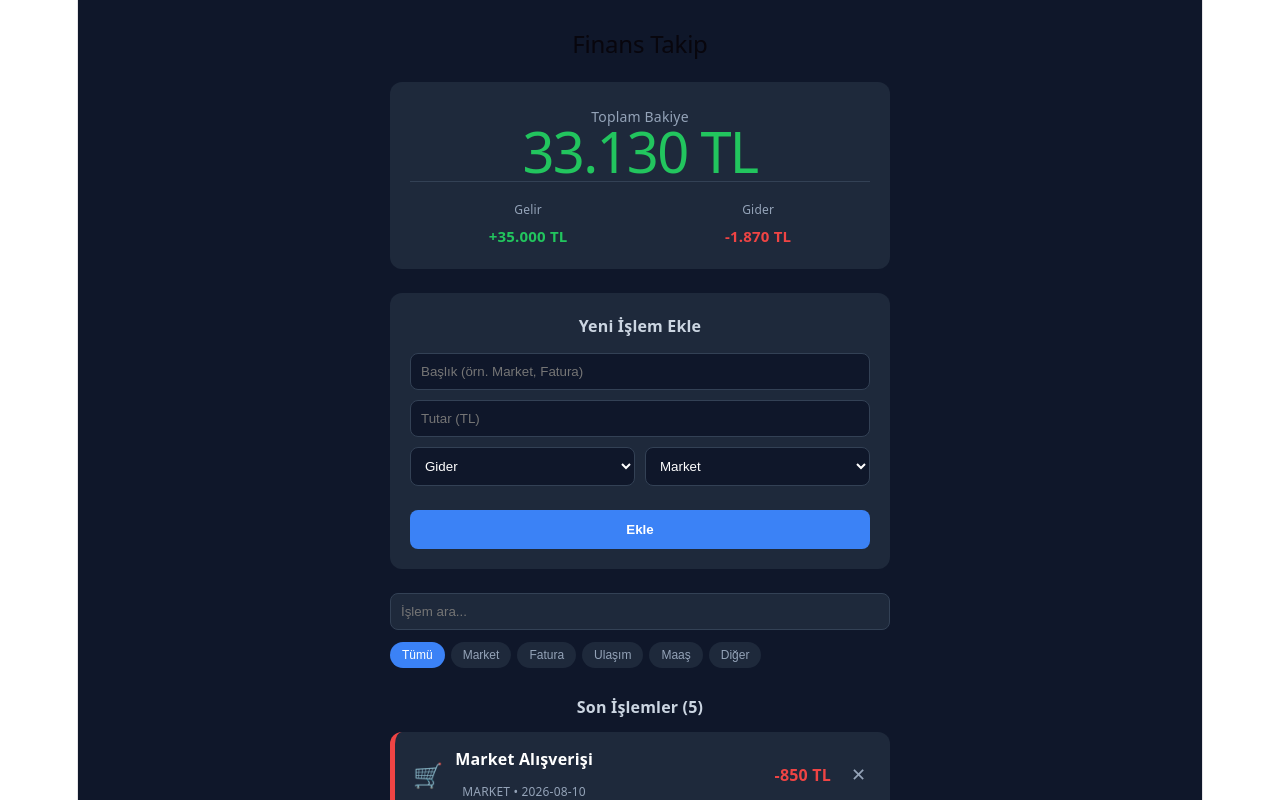
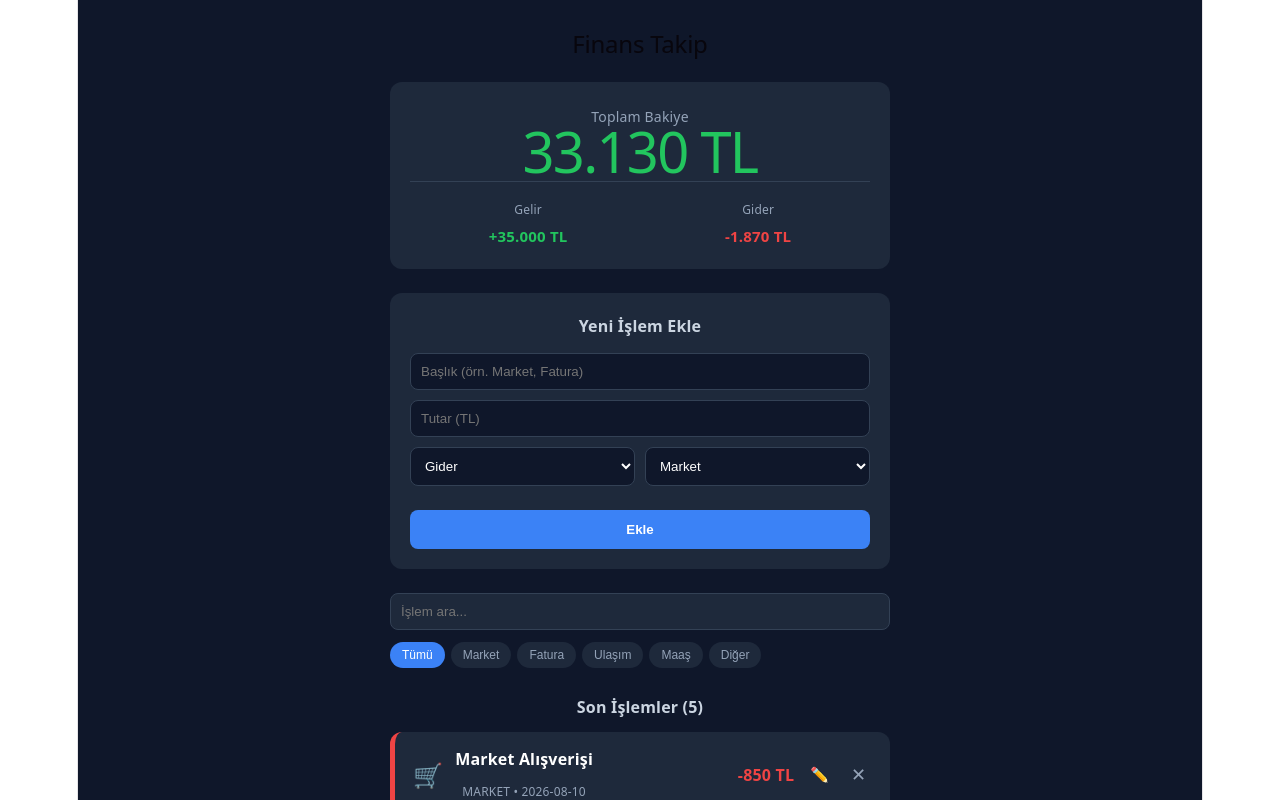
Before and after one commit to VRGL35/finans-uygulamasi, a React app in the folder frontend/: page / in a window 1280 px wide. Shown: the top 800 px of the page. Built offline with nearby package versions, Linux system fonts and the light colour scheme; the HTML template or start-up script is replaced by a standard one.

Commit message:
feat: harcama duzenleme (edit/update) ozelligi eklendi

```diff
--- a/frontend/src/App.jsx
+++ b/frontend/src/App.jsx
@@ -7,13 +7,37 @@ function App() {
   const [transactions, setTransactions] = useState(initialTransactions);
   const [searchTerm, setSearchTerm] = useState("");
   const [selectedCategory, setSelectedCategory] = useState("all");
+  const [editingTransaction, setEditingTransaction] = useState(null);
 
+  // Ekleme
   const handleAddTransaction = (newTx) => {
     setTransactions((prev) => [newTx, ...prev]);
   };
 
+  // Silme
   const handleDeleteTransaction = (id) => {
     setTransactions((prev) => prev.filter((tx) => tx.id !== id));
+    if (editingTransaction?.id === id) {
+      setEditingTransaction(null);
+    }
+  };
+
+  // Düzenleme Başlatma
+  const handleStartEdit = (tx) => {
+    setEditingTransaction(tx);
+  };
+
+  // Düzenlemeyi Kaydetme
+  const handleUpdateTransaction = (updatedTx) => {
+    setTransactions((prev) =>
+      prev.map((item) => (item.id === updatedTx.id ? updatedTx : item))
+    );
+    setEditingTransaction(null);
+  };
+
+  // Düzenlemeyi İptal Etme
+  const handleCancelEdit = () => {
+    setEditingTransaction(null);
   };
 
   const filteredTransactions = transactions.filter((item) => {
@@ -69,8 +93,13 @@ function App() {
           </div>
         </div>
 
-        {/* Ekleme Formu */}
-        <HarcamaFormu onAddTransaction={handleAddTransaction} />
+        {/* Form Alanı (Ekleme / Güncelleme) */}
+        <HarcamaFormu
+          onAddTransaction={handleAddTransaction}
+          editingTransaction={editingTransaction}
+          onUpdateTransaction={handleUpdateTransaction}
+          onCancelEdit={handleCancelEdit}
+        />
 
         {/* Filtreleme ve Arama */}
         <div style={{ marginBottom: "20px" }}>
@@ -128,6 +157,7 @@ function App() {
                 key={item.id}
                 transaction={item}
                 onDelete={handleDeleteTransaction}
+                onEdit={handleStartEdit}
               />
             ))
           )}
--- a/frontend/src/components/HarcamaFormu.jsx
+++ b/frontend/src/components/HarcamaFormu.jsx
@@ -1,11 +1,27 @@
-import { useState } from "react";
+import { useState, useEffect } from "react";
 
-export default function HarcamaFormu({ onAddTransaction }) {
+export default function HarcamaFormu({ onAddTransaction, editingTransaction, onUpdateTransaction, onCancelEdit }) {
   const [title, setTitle] = useState("");
   const [amount, setAmount] = useState("");
   const [type, setType] = useState("expense");
   const [category, setCategory] = useState("market");
   const [error, setError] = useState("");
+
+  useEffect(() => {
+    if (editingTransaction) {
+      setTitle(editingTransaction.title);
+      setAmount(editingTransaction.amount.toString());
+      setType(editingTransaction.type);
+      setCategory(editingTransaction.category);
+      setError("");
+    } else {
+      setTitle("");
+      setAmount("");
+      setType("expense");
+      setCategory("market");
+      setError("");
+    }
+  }, [editingTransaction]);
 
   const handleSubmit = (e) => {
     e.preventDefault();
@@ -22,6 +38,17 @@ export default function HarcamaFormu({ onAddTransaction }) {
 
     setError("");
 
+    if (editingTransaction) {
+      // Güncelleme işlemi
+      onUpdateTransaction({
+        ...editingTransaction,
+        title: title.trim(),
+        amount: numericAmount,
+        type,
+        category
+      });
+    } else {
+      // Yeni ekleme işlemi
       const newTransaction = {
         id: Date.now(),
         title: title.trim(),
@@ -30,8 +57,8 @@ export default function HarcamaFormu({ onAddTransaction }) {
         category,
         date: new Date().toISOString().split("T")[0]
       };
-
       onAddTransaction(newTransaction);
+    }
 
     setTitle("");
     setAmount("");
@@ -50,7 +77,9 @@ export default function HarcamaFormu({ onAddTransaction }) {
 
   return (
     <form onSubmit={handleSubmit} style={{ backgroundColor: "#1e293b", padding: "20px", borderRadius: "12px", marginBottom: "24px" }}>
-      <h3 style={{ margin: "0 0 14px 0", fontSize: "16px", color: "#cbd5e1" }}>Yeni İşlem Ekle</h3>
+      <h3 style={{ margin: "0 0 14px 0", fontSize: "16px", color: "#cbd5e1" }}>
+        {editingTransaction ? "İşlemi Düzenle" : "Yeni İşlem Ekle"}
+      </h3>
 
       {error && <div style={{ color: "#ef4444", fontSize: "13px", marginBottom: "10px" }}>{error}</div>}
 
@@ -85,21 +114,40 @@ export default function HarcamaFormu({ onAddTransaction }) {
         </select>
       </div>
 
+      <div style={{ display: "flex", gap: "10px" }}>
         <button
           type="submit"
           style={{
-          width: "100%",
+            flex: 1,
             padding: "12px",
             borderRadius: "8px",
             border: "none",
-          backgroundColor: "#3b82f6",
+            backgroundColor: editingTransaction ? "#f59e0b" : "#3b82f6",
             color: "#ffffff",
             fontWeight: "bold",
             cursor: "pointer"
           }}
         >
-        Ekle
+          {editingTransaction ? "Güncelle" : "Ekle"}
         </button>
+
+        {editingTransaction && (
+          <button
+            type="button"
+            onClick={onCancelEdit}
+            style={{
+              padding: "12px 18px",
+              borderRadius: "8px",
+              border: "1px solid #475569",
+              backgroundColor: "transparent",
+              color: "#94a3b8",
+              cursor: "pointer"
+            }}
+          >
+            İptal
+          </button>
+        )}
+      </div>
     </form>
   );
 }
--- a/frontend/src/components/HarcamaKarti.jsx
+++ b/frontend/src/components/HarcamaKarti.jsx
@@ -6,7 +6,7 @@ const categoryIcons = {
   diger: "📌"
 };
 
-export default function HarcamaKarti({ transaction, onDelete }) {
+export default function HarcamaKarti({ transaction, onDelete, onEdit }) {
   const isIncome = transaction.type === "income";
   const icon = categoryIcons[transaction.category] || categoryIcons.diger;
 
@@ -34,10 +34,38 @@ export default function HarcamaKarti({ transaction, onDelete }) {
         </div>
       </div>
 
-      <div style={{ display: "flex", alignItems: "center", gap: "14px" }}>
+      <div style={{ display: "flex", alignItems: "center", gap: "10px" }}>
         <div style={{ fontWeight: "700", fontSize: "16px", color: isIncome ? "#22c55e" : "#ef4444" }}>
           {isIncome ? "+" : "-"}{transaction.amount.toLocaleString("tr-TR")} TL
         </div>
+
+        {/* Düzenle Butonu */}
+        <button
+          type="button"
+          onClick={() => onEdit(transaction)}
+          style={{
+            backgroundColor: "transparent",
+            border: "none",
+            color: "#94a3b8",
+            cursor: "pointer",
+            fontSize: "15px",
+            padding: "6px",
+            borderRadius: "4px"
+          }}
+          onMouseEnter={(e) => {
+            e.currentTarget.style.color = "#38bdf8";
+            e.currentTarget.style.backgroundColor = "#334155";
+          }}
+          onMouseLeave={(e) => {
+            e.currentTarget.style.color = "#94a3b8";
+            e.currentTarget.style.backgroundColor = "transparent";
+          }}
+          title="Düzenle"
+        >
+          ✏️
+        </button>
+
+        {/* Sil Butonu */}
         <button
           type="button"
           onClick={() => onDelete(transaction.id)}
@@ -49,8 +77,7 @@ export default function HarcamaKarti({ transaction, onDelete }) {
             fontSize: "18px",
             lineHeight: 1,
             padding: "6px",
-            borderRadius: "4px",
-            transition: "color 0.2s, background-color 0.2s"
+            borderRadius: "4px"
           }}
           onMouseEnter={(e) => {
             e.currentTarget.style.color = "#ef4444";
```
Lines whose indentation alone changed are shown as unchanged.
